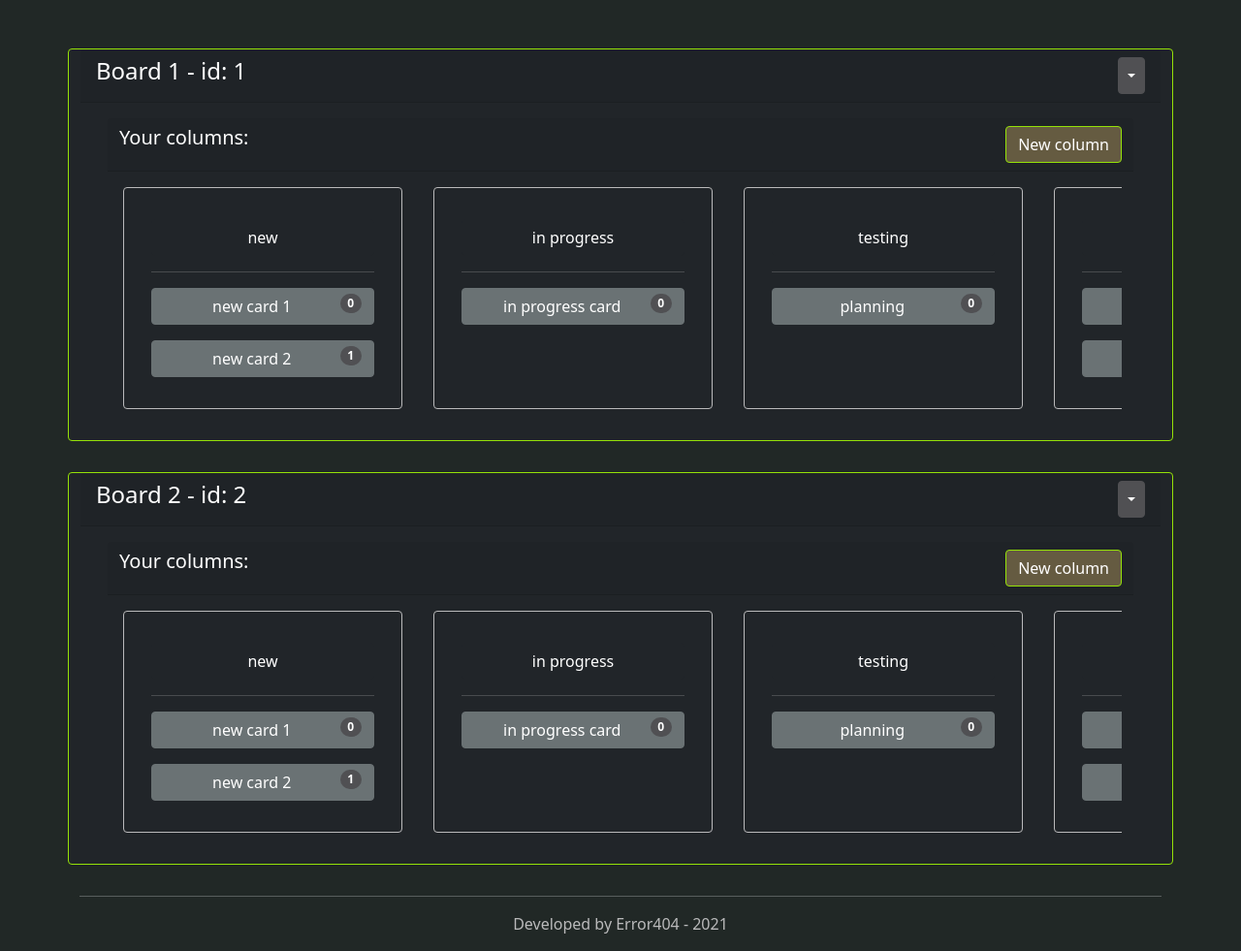
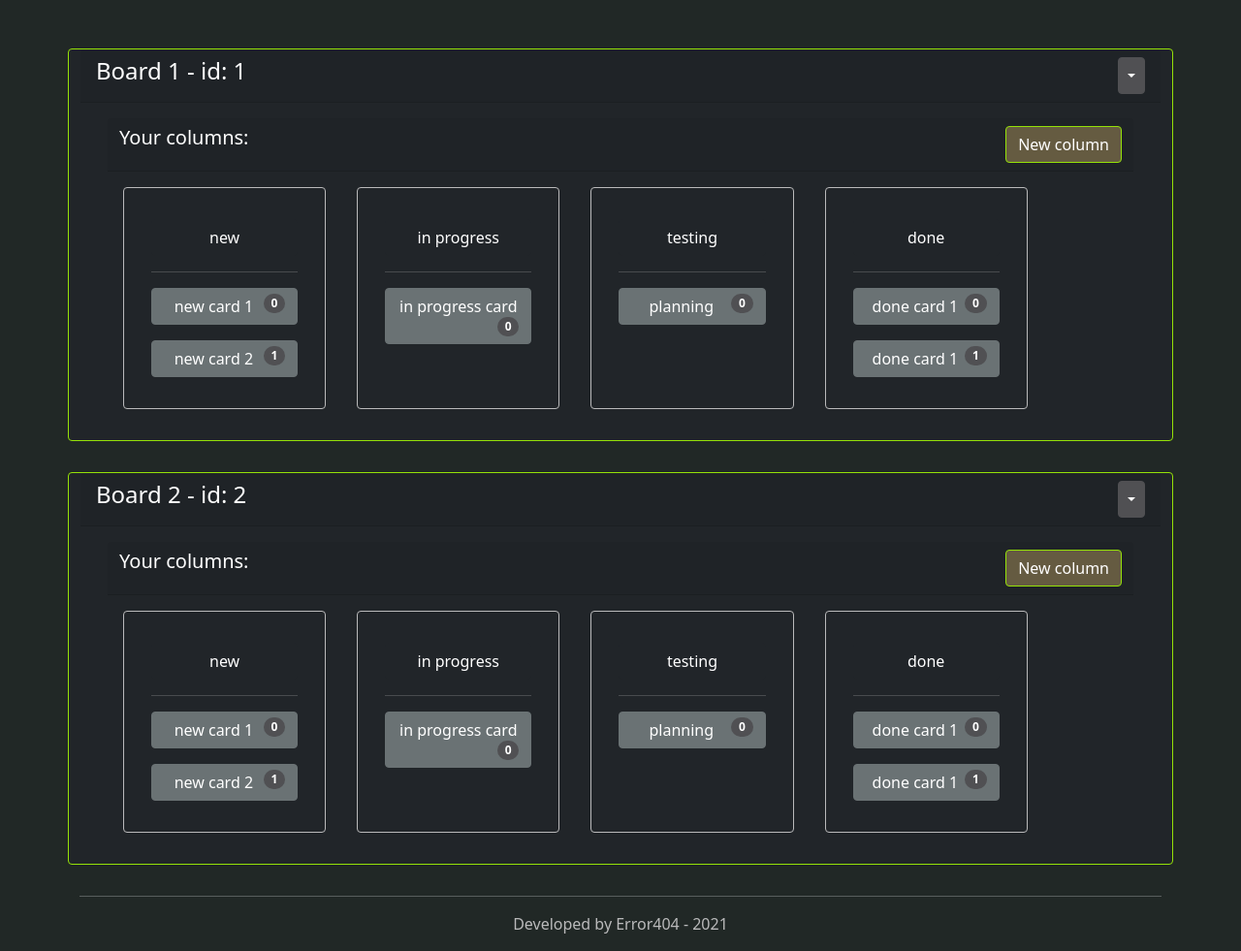
Before and after one commit to eorll/Proman, a Flask app: page / in a window 1280 px wide. Shown: the part 142-1123 px from the top of the page at 97% size. Run offline with Flask 2, Linux system fonts and the light colour scheme; parts of the project's set-up code (start-up, migrations or seed data) failed here and were passed over; some libraries are stand-ins or nearby versions.

Commit message:
correct columns width

```diff
--- a/templates/card.html
+++ b/templates/card.html
@@ -2,7 +2,7 @@
 
 
 <button type="button" class="btn btn-primary d-block w-100 my-3" data-bs-toggle="modal" data-bs-target="#exampleModal"
-        draggable="true">
+        draggable="true"  >
     <h6 class="d-inline me-auto">{{ card.title }}</h6>
     <span class="badge rounded-pill bg-secondary float-end">{{ card.order }}</span>
     <span class="visually-hidden">unread messages</span>
--- a/templates/column.html
+++ b/templates/column.html
@@ -2,7 +2,7 @@
 
 
 
-<div class="card m-3 d-inline-block flex-nowrap bg-dark text-light border-light" style="width: 18rem;"
+<div class="card m-3 d-inline-block flex-nowrap bg-dark text-light border-light" style="width: 20%; min-width: 12rem;"
             draggable="true">
     <div class="card-body">
         <button type="button" class="btn btn-dark d-block w-100 my-3" data-bs-toggle="modal" data-bs-target="#exampleModalColumn"
```
